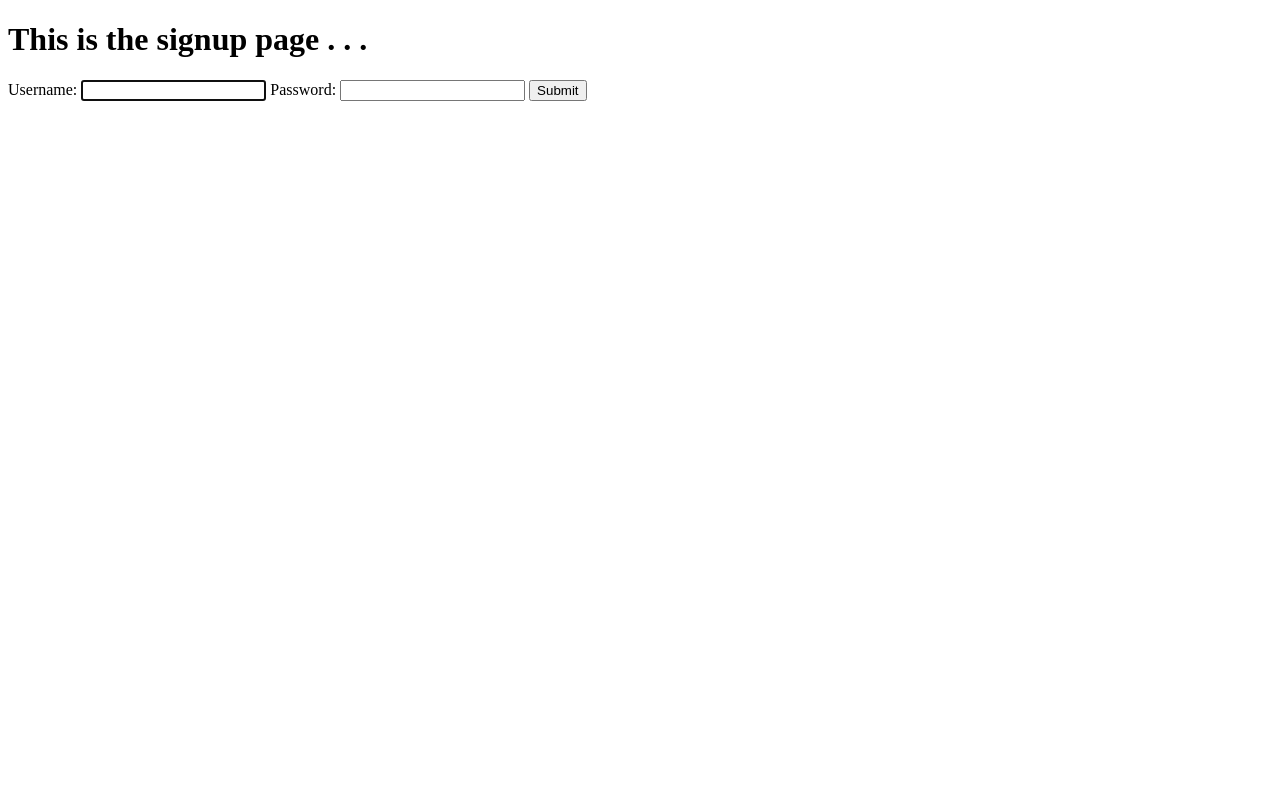
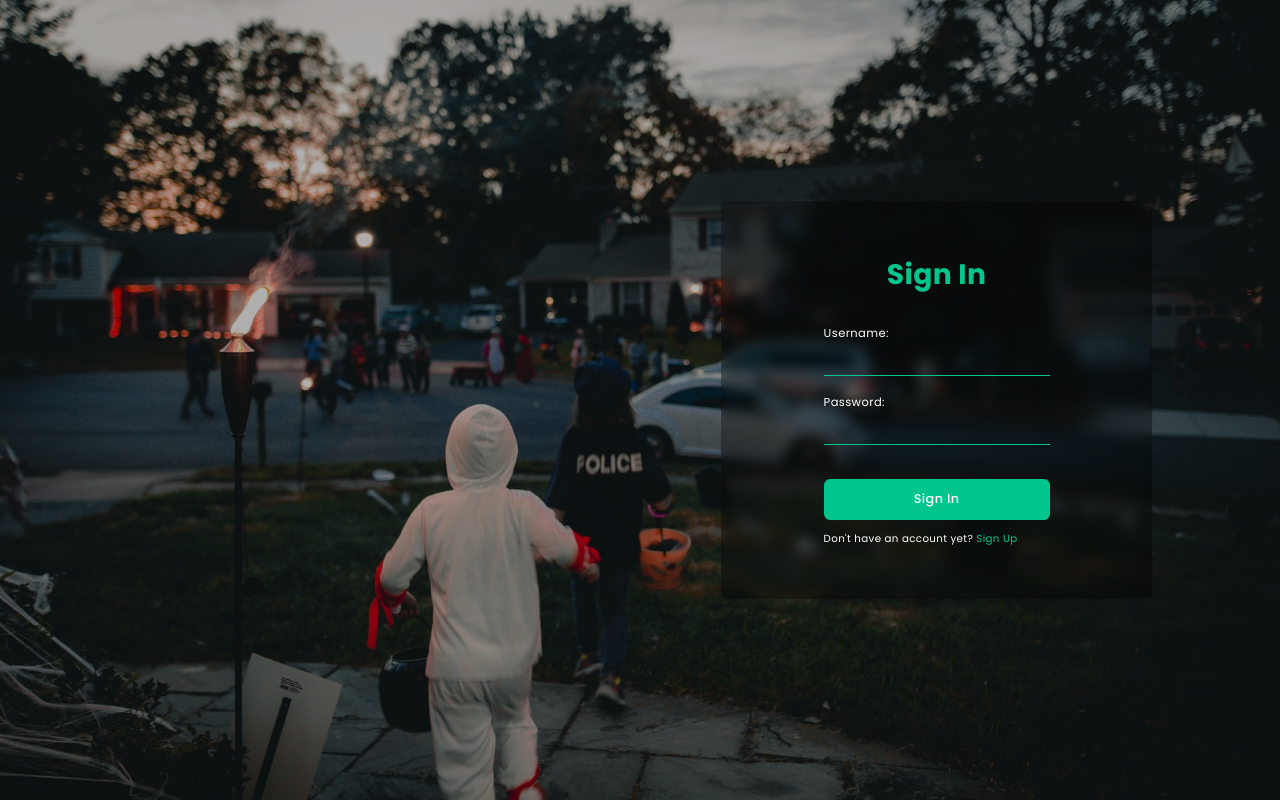
Before and after one commit to cheeks-cloud/hoodwatch, a Django app: page /users/signin/ in a window 1280 px wide. Run offline with Django 4.2, Linux system fonts and the light colour scheme.

Commit message:
style: structure and style the signup and login page

```diff
--- a/neighborhood/templates/neighborhood/index.html
+++ b/neighborhood/templates/neighborhood/index.html
@@ -1,9 +1,15 @@
+{% load static %}
 <!DOCTYPE html>
 <html lang="en">
   <head>
     <meta charset="UTF-8" />
     <meta http-equiv="X-UA-Compatible" content="IE=edge" />
     <meta name="viewport" content="width=device-width, initial-scale=1.0" />
+    <link
+      rel="shortcut icon"
+      href="{% static 'neighborhood/images/community.png' %}"
+      type="image/x-icon"
+    />
     <title>Home</title>
   </head>
   <body>
--- /dev/null
+++ b/users/static/users/css/_mixins.scss
@@ -0,0 +1,60 @@
+@import url("https://fonts.googleapis.com/css2?family=Poppins:wght@400;500;600;700&display=swap");
+
+* {
+  padding: 0;
+  margin: 0;
+  box-sizing: border-box;
+  font-family: "Poppins", sans-serif;
+  letter-spacing: 0.03vw;
+}
+
+$primary_color: #00c58d;
+$text_color: #505050;
+$background_color: #1c1d21;
+$tags_color: #242528;
+
+@keyframes appear {
+  0% {
+    opacity: 0;
+  }
+
+  100% {
+    opacity: 100%;
+  }
+}
+
+@mixin mobile {
+  @media (max-width: 500px) {
+    @content;
+  }
+}
+
+@mixin tablet {
+  @media (min-width: 501px) and (max-width: 768px) {
+    @content;
+  }
+}
+
+@mixin tablet-pro {
+  @media (min-width: 769px) and (max-width: 1024px) {
+    @content;
+  }
+}
+
+@mixin laptop {
+  @media (min-width: 1025px) and (max-width: 1440px) {
+    @content;
+  }
+}
+
+// @mixin widescreen CSS {
+//     @media (min-width: 1441px) and (max-width: 1920px) {
+//         @content;
+//     }
+// }
+
+// @mixin ultrawide {
+//   @media (min-width: 1921px) {
+//     @content;
+//   }
+// }
--- a/users/static/users/css/signup.css
+++ b/users/static/users/css/signup.css
@@ -1 +1,158 @@
-/* No CSS *//*# sourceMappingURL=signup.css.map */
+@import url("https://fonts.googleapis.com/css2?family=Poppins:wght@400;500;600;700&display=swap");
+* {
+  padding: 0;
+  margin: 0;
+  -webkit-box-sizing: border-box;
+          box-sizing: border-box;
+  font-family: "Poppins", sans-serif;
+  letter-spacing: 0.03vw;
+}
+
+@-webkit-keyframes appear {
+  0% {
+    opacity: 0;
+  }
+  100% {
+    opacity: 100%;
+  }
+}
+
+@keyframes appear {
+  0% {
+    opacity: 0;
+  }
+  100% {
+    opacity: 100%;
+  }
+}
+
+body {
+  width: 100%;
+  height: 100vh;
+  background-image: -webkit-gradient(linear, left top, left bottom, from(rgba(0, 0, 0, 0.3)), to(rgba(0, 0, 0, 0.3))), url("../images/neighborhood.jpg");
+  background-image: linear-gradient(to bottom, rgba(0, 0, 0, 0.3), rgba(0, 0, 0, 0.3)), url("../images/neighborhood.jpg");
+  background-position: center center;
+  background-repeat: no-repeat;
+  background-size: cover;
+}
+
+main {
+  width: 100%;
+  height: 100%;
+  padding: 10%;
+  display: -webkit-box;
+  display: -ms-flexbox;
+  display: flex;
+  -webkit-box-align: center;
+      -ms-flex-align: center;
+          align-items: center;
+  -webkit-box-pack: end;
+      -ms-flex-pack: end;
+          justify-content: flex-end;
+}
+
+main .form-container {
+  border-radius: 0.5vw;
+  padding: 5% 10%;
+  -webkit-backdrop-filter: blur(0.5vw);
+          backdrop-filter: blur(0.5vw);
+  background-color: rgba(0, 0, 0, 0.3);
+  display: -webkit-box;
+  display: -ms-flexbox;
+  display: flex;
+  -webkit-box-orient: vertical;
+  -webkit-box-direction: normal;
+      -ms-flex-direction: column;
+          flex-direction: column;
+  -webkit-box-align: center;
+      -ms-flex-align: center;
+          align-items: center;
+  -webkit-box-pack: start;
+      -ms-flex-pack: start;
+          justify-content: flex-start;
+  -webkit-animation: appear 1s;
+          animation: appear 1s;
+}
+
+main .form-container h1 {
+  color: #00c58d;
+  text-transform: capitalize;
+  font-size: 2.2vw;
+  font-weight: 700;
+  margin-bottom: 10%;
+}
+
+main .form-container form {
+  width: 100%;
+  display: -webkit-box;
+  display: -ms-flexbox;
+  display: flex;
+  -webkit-box-orient: vertical;
+  -webkit-box-direction: normal;
+      -ms-flex-direction: column;
+          flex-direction: column;
+  -webkit-box-align: start;
+      -ms-flex-align: start;
+          align-items: flex-start;
+  -webkit-box-pack: start;
+      -ms-flex-pack: start;
+          justify-content: flex-start;
+}
+
+main .form-container form label {
+  color: #fff;
+  font-size: 0.9vw;
+  font-weight: 400;
+  margin: 3% 0;
+  width: 100%;
+}
+
+main .form-container form .helptext {
+  display: none;
+}
+
+main .form-container form input {
+  width: 100%;
+  background-color: transparent;
+  border: none;
+  outline: none;
+  border-bottom: 0.1vw solid #00c58d;
+  margin-bottom: 5%;
+  color: #fff;
+  padding: 2%;
+  font-size: 0.9vw;
+}
+
+main .form-container form #id_email {
+  margin-bottom: 7%;
+}
+
+main .form-container form #id_password {
+  margin-bottom: 10%;
+}
+
+main .form-container form input[type="submit"] {
+  color: #fff;
+  background-color: #00c58d;
+  padding: 5%;
+  font-size: 1vw;
+  font-weight: 500;
+  text-transform: capitalize;
+  border-radius: 0.5vw;
+  margin-top: 5%;
+}
+
+main .form-container form p {
+  color: #fff;
+  font-size: 0.8vw;
+}
+
+main .form-container form p a {
+  color: #00c58d;
+  text-decoration: none;
+}
+
+main .form-container form p a:hover {
+  color: #fff;
+}
+/*# sourceMappingURL=signup.css.map */
--- a/users/static/users/css/signup.scss
+++ b/users/static/users/css/signup.scss
@@ -0,0 +1,101 @@
+@import "mixins";
+
+body {
+  width: 100%;
+  height: 100vh;
+  background-image: linear-gradient(
+      to bottom,
+      rgba(0, 0, 0, 0.3),
+      rgba(0, 0, 0, 0.3)
+    ),
+    url("../images/neighborhood.jpg");
+  background-position: center center;
+  background-repeat: no-repeat;
+  background-size: cover;
+}
+
+main {
+  width: 100%;
+  height: 100%;
+  padding: 10%;
+  display: flex;
+  align-items: center;
+  justify-content: flex-end;
+  .form-container {
+    border-radius: 0.5vw;
+    padding: 5% 10%;
+    backdrop-filter: blur(0.5vw);
+    background-color: rgba(0, 0, 0, 0.3);
+    display: flex;
+    flex-direction: column;
+    align-items: center;
+    justify-content: flex-start;
+    animation: appear 1s;
+    h1 {
+      color: $primary_color;
+      text-transform: capitalize;
+      font-size: 2.2vw;
+      font-weight: 700;
+      margin-bottom: 10%;
+    }
+    form {
+      width: 100%;
+      display: flex;
+      flex-direction: column;
+      align-items: flex-start;
+      justify-content: flex-start;
+      label {
+        color: #fff;
+        font-size: 0.9vw;
+        font-weight: 400;
+        margin: 3% 0;
+        width: 100%;
+      }
+      .helptext {
+        display: none;
+      }
+      input {
+        width: 100%;
+        background-color: transparent;
+        border: none;
+        outline: none;
+        border-bottom: 0.1vw solid $primary_color;
+        margin-bottom: 5%;
+        color: #fff;
+        padding: 2%;
+        font-size: 0.9vw;
+      }
+
+      #id_email {
+        margin-bottom: 7%;
+      }
+
+      #id_password {
+        margin-bottom: 10%;
+      }
+
+      input[type="submit"] {
+        color: #fff;
+        background-color: $primary_color;
+        padding: 5%;
+        font-size: 1vw;
+        font-weight: 500;
+        text-transform: capitalize;
+        border-radius: 0.5vw;
+        margin-top: 5%;
+      }
+
+      p {
+        color: #fff;
+        font-size: 0.8vw;
+        a {
+          color: $primary_color;
+          text-decoration: none;
+          &:hover {
+            color: #fff;
+          }
+        }
+      }
+    }
+  }
+}
--- a/users/templates/users/signin.html
+++ b/users/templates/users/signin.html
@@ -1 +1,22 @@
 {% extends 'users/signup.html' %}
+
+<!--  -->
+
+{% block title %}
+<title>Sign In</title>
+{% endblock %}
+
+<!--  -->
+
+{% block form_heading %}
+<h1>Sign In</h1>
+{% endblock %}
+
+<!--  -->
+
+{% block option %}
+<input type="submit" value="Sign In" />
+<p>
+  Don't have an account yet? <a href="{% url 'users-signup' %}">Sign Up</a>
+</p>
+{% endblock %}
--- a/users/templates/users/signup.html
+++ b/users/templates/users/signup.html
@@ -6,18 +6,35 @@
     <meta http-equiv="X-UA-Compatible" content="IE=edge" />
     <meta name="viewport" content="width=device-width, initial-scale=1.0" />
     <link rel="stylesheet" href="{% static 'users/css/signup.css' %}" />
+    <link
+      rel="shortcut icon"
+      href="{% static 'neighborhood/images/community.png' %}"
+      type="image/x-icon"
+    />
     {% block title %}
-    <title>Signup</title>
+    <title>Sign Up</title>
     {% endblock %}
   </head>
   <body>
-    <h1>This is the signup page . . .</h1>
+    <main>
+      <div class="form-container">
+        {% block form_heading %}
+        <h1>Create an Account</h1>
+        {% endblock %}
         <form method="POST">
           {% csrf_token %}
           <!--  -->
           {{form}}
           <!--  -->
+          {% block option %}
           <input type="submit" value="Submit" />
+          <p>
+            Already have an account?
+            <a href="{% url 'users-signin' %}">Sign In</a>
+          </p>
+          {% endblock %}
         </form>
+      </div>
+    </main>
   </body>
 </html>
```
Also changed, not shown: neighborhood/static/neighborhood/css/_mixins.scss (added, +72 -0 lines), neighborhood/static/neighborhood/images/community.png (added), neighborhood/static/neighborhood/images/neighborhood.jpg (added), users/static/users/images/neighborhood.jpg (added), 1 other file. Lines whose indentation alone changed are shown as unchanged.
